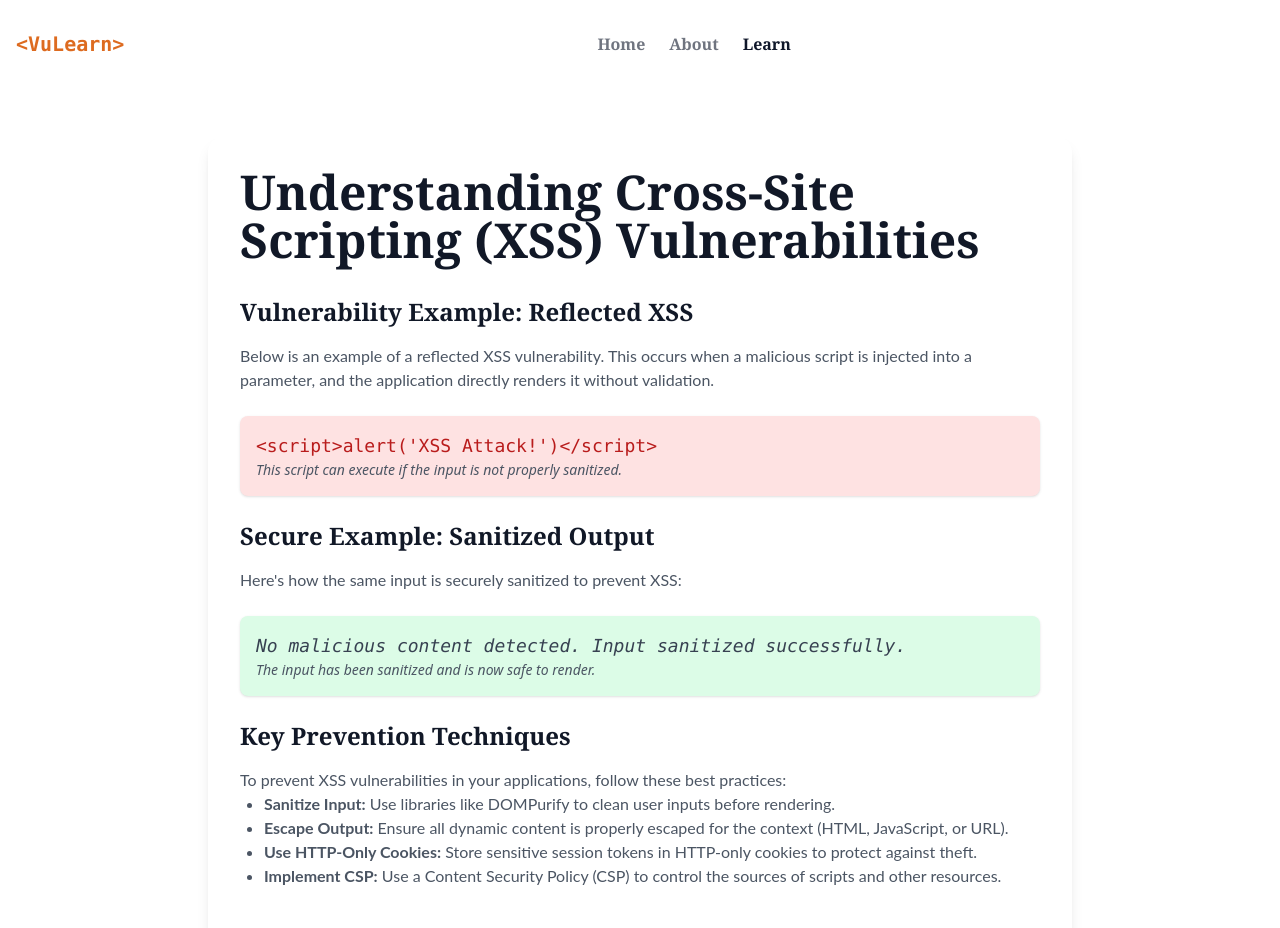
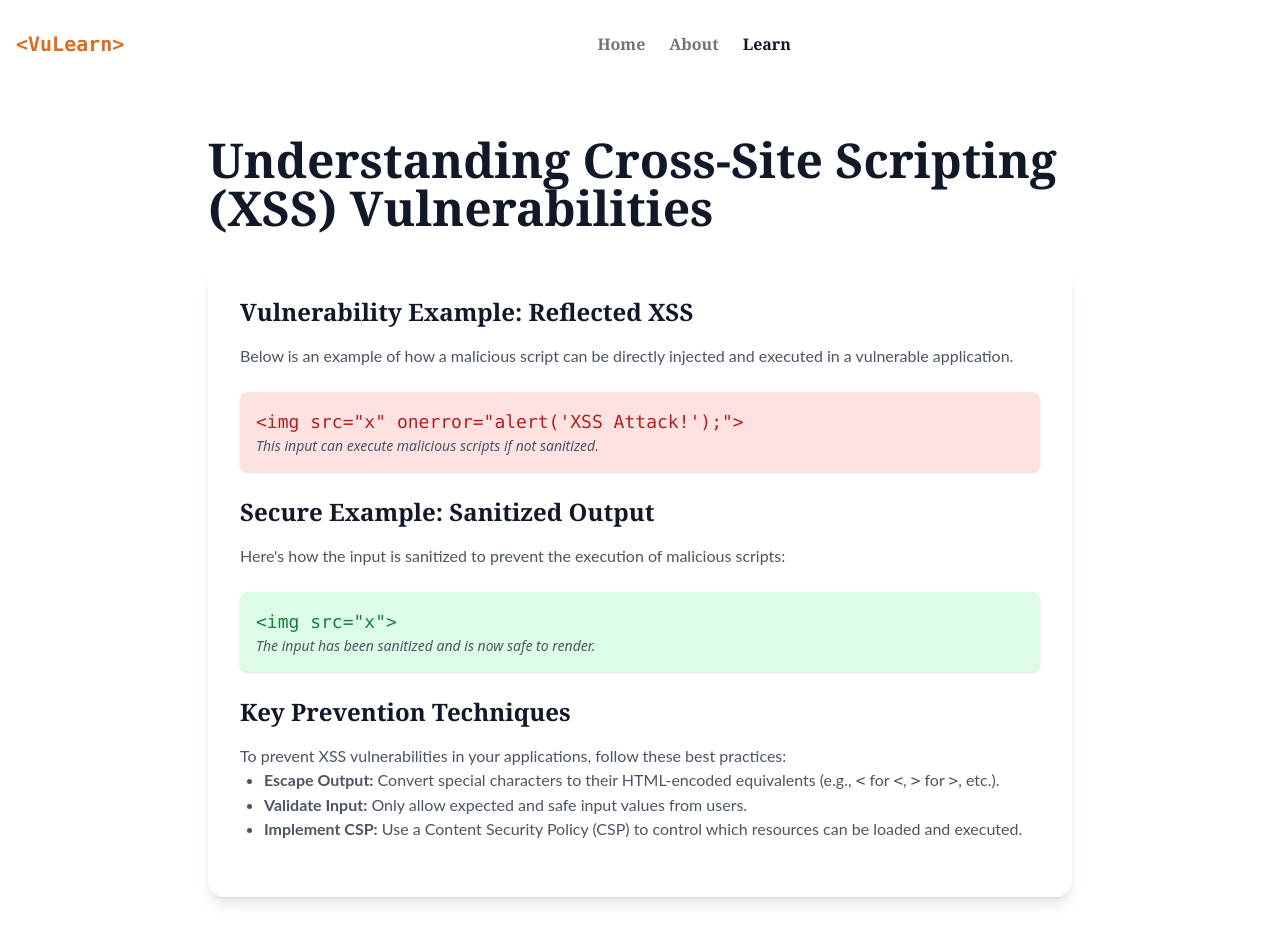
Before and after one commit to sushantkhadka23/vulearn, a React (Vite) app in the folder client/: page /learn/labs/injection/xss-injection in a window 1280 px wide. Shown: the top 928 px of the page. Built offline with nearby package versions, Linux system fonts and the light colour scheme.

Commit message:
new change in xss

```diff
--- a/client/src/pages/labs/xss/XSSInjectionPage.tsx
+++ b/client/src/pages/labs/xss/XSSInjectionPage.tsx
@@ -1,21 +1,19 @@
 import { useNavigate } from 'react-router-dom';
 import { ArrowRight } from 'lucide-react';
-import DOMPurify from 'dompurify';
 
 const XSSInjectionPage = () => {
   const navigate = useNavigate();
 
-  // Simulate user input
-  const userInput = "<script>alert('XSS Attack!')</script>";
+  // Simulated user input - vulnerable example
+  const userInput = `<img src="x" onerror="alert('XSS Attack!');">
+` ;
 
-  // Securely sanitize the user input
-  const sanitizedInput = DOMPurify.sanitize(userInput);
+  // Manually sanitized version of the input
+  const sanitizedInput = `&lt;img src=&quot;x&quot;&gt;`;
 
   return (
     <div className="min-h-screen bg-bg">
       <article className="max-w-4xl mx-auto px-4 py-12">
-        {/* Content */}
-        <div className="bg-white rounded-2xl shadow-lg p-8 mb-8">
         {/* Header */}
         <div className="mb-8">
           <h1 className="text-4xl md:text-5xl font-serif font-bold text-gray-900 mb-6">
@@ -24,20 +22,21 @@ const XSSInjectionPage = () => {
         </div>
 
         {/* Main Content */}
-          <div className="prose prose-lg max-w-none">
+        <div className="bg-white rounded-2xl shadow-lg p-8 mb-8">
           <h2 className="text-2xl font-bold font-serif text-gray-900 mb-4">
             Vulnerability Example: Reflected XSS
           </h2>
           <p className="text-gray-600 font-lato mb-6">
-              Below is an example of a reflected XSS vulnerability. This occurs when a malicious script is injected into a parameter, and the application directly renders it without validation.
+            Below is an example of how a malicious script can be directly injected and executed in a vulnerable application.
           </p>
 
+          {/* Vulnerable Input */}
           <div className="bg-red-100 p-4 rounded-lg shadow mb-6">
             <p className="text-lg font-mono text-red-700">
-                {"<script>alert('XSS Attack!')</script>"}
+              {userInput}
             </p>
             <p className="text-sm text-gray-600 italic">
-                This script can execute if the input is not properly sanitized.
+              This input can execute malicious scripts if not sanitized.
             </p>
           </div>
 
@@ -45,20 +44,15 @@ const XSSInjectionPage = () => {
             Secure Example: Sanitized Output
           </h2>
           <p className="text-gray-600 font-lato mb-6">
-              Here's how the same input is securely sanitized to prevent XSS:
+            Here's how the input is sanitized to prevent the execution of malicious scripts:
           </p>
 
+          {/* Sanitized Input */}
           <div className="bg-green-100 p-4 rounded-lg shadow mb-6">
-              {sanitizedInput ? (
             <p
               className="text-lg font-mono text-green-700"
               dangerouslySetInnerHTML={{ __html: sanitizedInput }}
             ></p>
-              ) : (
-                <p className="text-lg font-mono text-gray-700 italic">
-                  No malicious content detected. Input sanitized successfully.
-                </p>
-              )}
             <p className="text-sm text-gray-600 italic">
               The input has been sanitized and is now safe to render.
             </p>
@@ -71,20 +65,16 @@ const XSSInjectionPage = () => {
             To prevent XSS vulnerabilities in your applications, follow these best practices:
             <ul className="list-disc pl-6">
               <li>
-                  <strong>Sanitize Input:</strong> Use libraries like DOMPurify to clean user inputs before rendering.
+                <strong>Escape Output:</strong> Convert special characters to their HTML-encoded equivalents (e.g., <code>&lt;</code> for <code>&lt;</code>, <code>&gt;</code> for <code>&gt;</code>, etc.).
               </li>
               <li>
-                  <strong>Escape Output:</strong> Ensure all dynamic content is properly escaped for the context (HTML, JavaScript, or URL).
+                <strong>Validate Input:</strong> Only allow expected and safe input values from users.
               </li>
               <li>
-                  <strong>Use HTTP-Only Cookies:</strong> Store sensitive session tokens in HTTP-only cookies to protect against theft.
-                </li>
-                <li>
-                  <strong>Implement CSP:</strong> Use a Content Security Policy (CSP) to control the sources of scripts and other resources.
+                <strong>Implement CSP:</strong> Use a Content Security Policy (CSP) to control which resources can be loaded and executed.
               </li>
             </ul>
           </p>
-          </div>
         </div>
 
         {/* Lab Section */}
@@ -95,7 +85,7 @@ const XSSInjectionPage = () => {
                 Practice in Lab
               </h2>
               <p className="text-lg font-lato text-gray-600">
-                Ready to test your knowledge? Try our interactive lab where you can safely practice identifying and exploiting XSS vulnerabilities while learning proper mitigation techniques.
+                Ready to test your knowledge? Try our interactive lab where you can safely practice identifying and mitigating XSS vulnerabilities.
               </p>
             </div>
             <button
```
Lines whose indentation alone changed are shown as unchanged.
